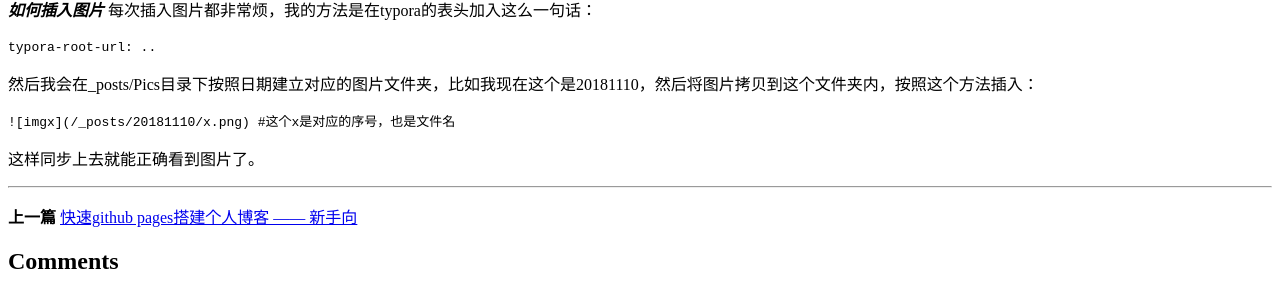
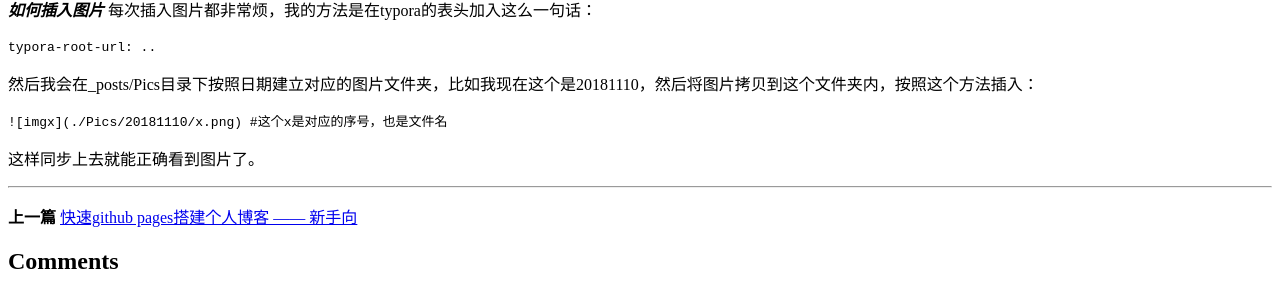
Before and after one commit to stogqy/stogqy.github.io, a Jekyll site: the page built from _posts/2018-11-10-SomePresetupWorks.md, in a window 1280 px wide. Shown: the part 1156-1449 px from the top of the page. Built offline with Jekyll 4.4.1, drawn with Linux system fonts in a browser that asks for light colours; our own code applies the rules of GitHub Pages for plain Markdown files; comment, search, counter and statistics services are not loaded; a style sheet for code colours, icons or effects is not loaded; some of the changed lines change nothing that is shown.

Commit message:
Update _posts/2018-11-10-SomePresetupWorks.md

```diff
--- a/_posts/2018-11-10-SomePresetupWorks.md
+++ b/_posts/2018-11-10-SomePresetupWorks.md
@@ -6,6 +6,9 @@
 tags:  教程 tutorial github
 <<<<<<< HEAD
 typora-root-url: /_posts/Pics/20181110/
+=======
+typora-root-url: https://raw.githubusercontent.com/stogqy/stogqy.github.io/master/_posts
+>>>>>>> 6170b02514c105e0b758bb92c7bc8b445ce3c536
 ---
 * content
 {:toc}
@@ -29,7 +32,7 @@
 
 登录github->Settings->SSH and GPG keys->New SSH key，就像这样：
 
-![img1](1.png)
+![img1](./Pics/20181110/1.png)
 
 测试是否成功：
 
@@ -37,7 +40,7 @@
 
 如果看到这样的，就成功了：
 
-![img2](2.png)
+![img2](./Pics/20181110/2.png)
 
 Clone项目到本地：
 
@@ -52,7 +55,7 @@
 `git push						#上传操作`
 
 
-![img3](3.png)
+![img3](./Pics/20181110/3.png)
 
 每次都快执行这些操作。
 
@@ -63,6 +66,6 @@
 
 然后我会在_posts/Pics目录下按照日期建立对应的图片文件夹，比如我现在这个是20181110，然后将图片拷贝到这个文件夹内，按照这个方法插入：
 
-`![imgx](/_posts/20181110/x.png)	#这个x是对应的序号，也是文件名`
+`![imgx](./Pics/20181110/x.png)	#这个x是对应的序号，也是文件名`
 
 这样同步上去就能正确看到图片了。
```
